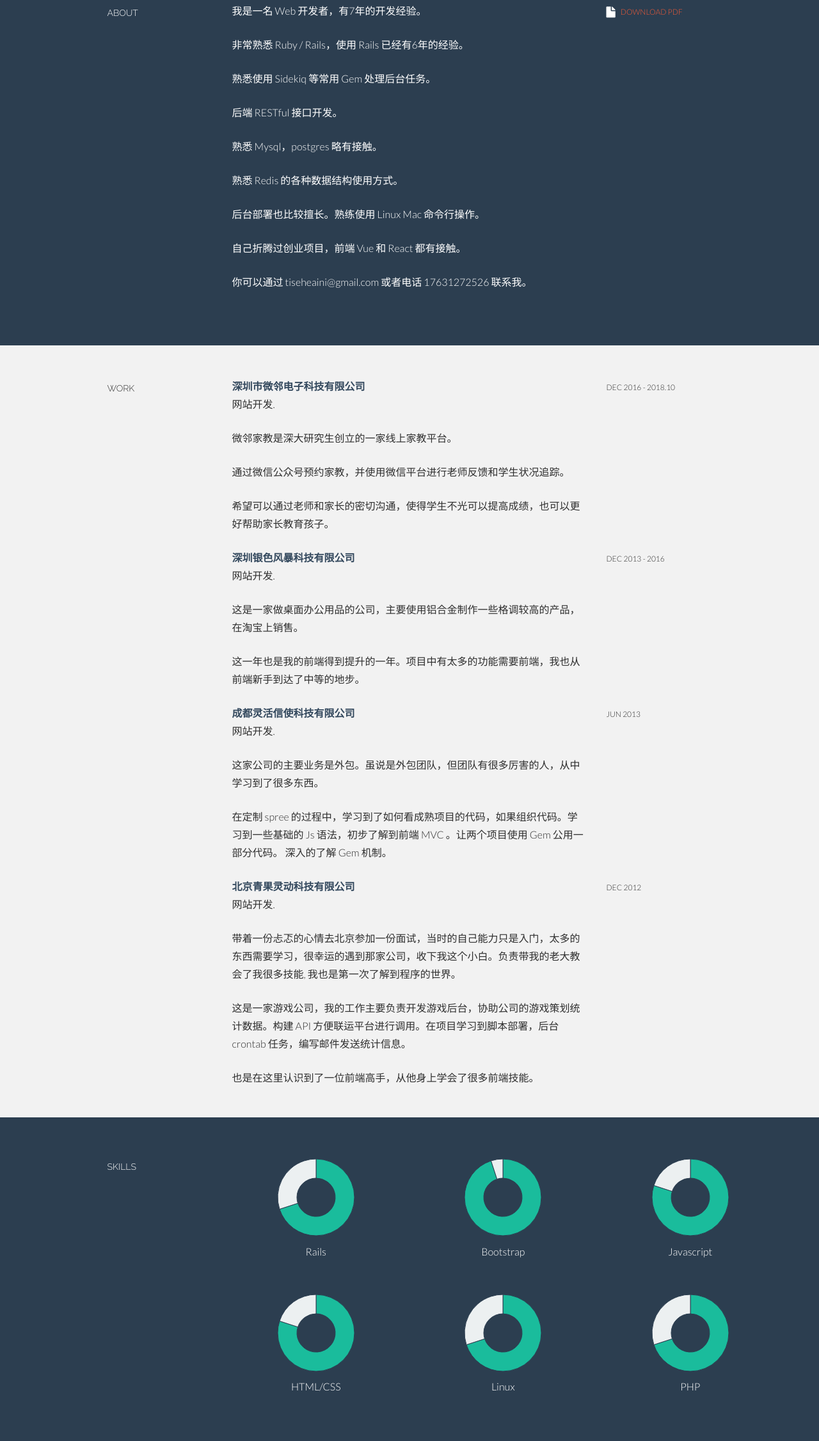
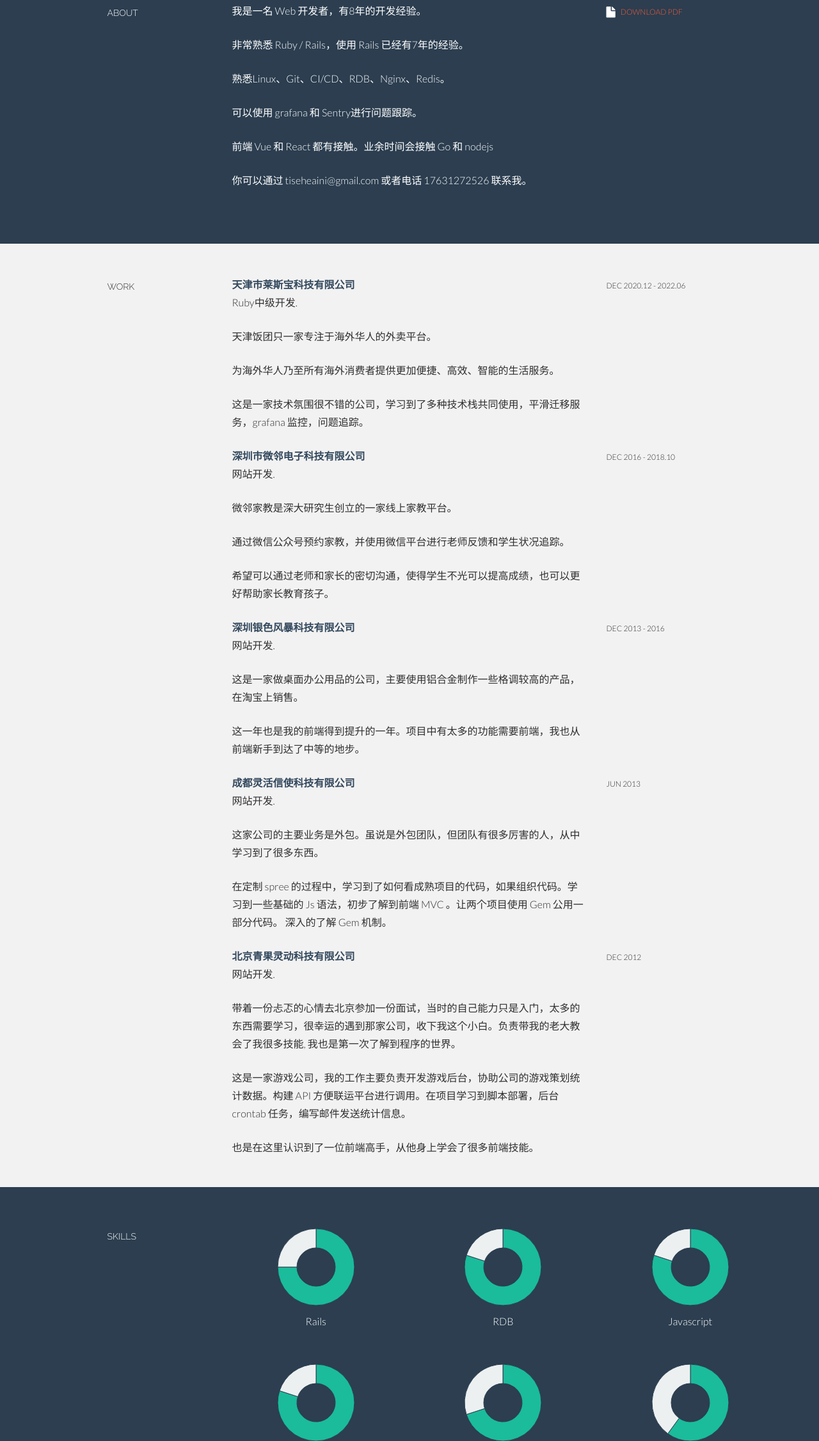
Before and after one commit to tiseheaini/resume, a plain HTML site: page index.html in a window 1280 px wide. Shown: the part 357-2610 px from the top of the page at 64% size. Drawn offline with Linux system fonts and the light colour scheme.

Commit message:
更新饭团简历

```diff
--- a/index.html
+++ b/index.html
@@ -75,19 +75,16 @@
 					<h5>ABOUT</h5>
 				</div>
 				<div class="col-lg-6">
-          <p>我是一名 Web 开发者，有7年的开发经验。</p>
-          <p>非常熟悉 Ruby / Rails，使用 Rails 已经有6年的经验。</p>
-          <p>熟悉使用 Sidekiq 等常用 Gem 处理后台任务。</p>
-          <p>后端 RESTful 接口开发。</p>
-          <p>熟悉 Mysql，postgres 略有接触。</p>
-          <p>熟悉 Redis 的各种数据结构使用方式。</p>
-          <p>后台部署也比较擅长。熟练使用 Linux Mac 命令行操作。</p>
-          <p>自己折腾过创业项目，前端 Vue 和 React 都有接触。</p>
+          <p>我是一名 Web 开发者，有8年的开发经验。</p>
+          <p>非常熟悉 Ruby / Rails，使用 Rails 已经有7年的经验。</p>
+          <p>熟悉Linux、Git、CI/CD、RDB、Nginx、Redis。</p>
+          <p>可以使用 grafana 和 Sentry进行问题跟踪。</p>
+          <p>前端 Vue 和 React 都有接触。业余时间会接触 Go 和 nodejs</p>
           <p>你可以通过 tiseheaini@gmail.com 或者电话 17631272526 联系我。</p>
 				</div>
 				<div class="col-lg-3">
 					<p>
-						<a href="assets/pdf/tise.c2qu.com.resume1124.pdf" download="tise.c2qu.com.resume.pdf"><i class="icon-file"></i><sm>DOWNLOAD PDF</sm></a>
+						<a href="assets/pdf/tise.c2qu.com.resume2022.pdf" download="tise.c2qu.com.resume.pdf"><i class="icon-file"></i><sm>DOWNLOAD PDF</sm></a>
 					</p>
 				</div>
 
@@ -101,11 +98,22 @@
 	<!--WORK DESCRIPTION -->
 	<div class="container desc">
 		<div class="row">
+        <div class="col-lg-2 col-lg-offset-1">
+          <h5>WORK</h5>
+        </div>
+        <div class="col-lg-6">
+          <p><t>天津市莱斯宝科技有限公司</t><br/>
+            Ruby中级开发. <br/>
+          </p>
+          <p>天津饭团只一家专注于海外华人的外卖平台。</p>
+          <p>为海外华人乃至所有海外消费者提供更加便捷、高效、智能的生活服务。</p>
+          <p>这是一家技术氛围很不错的公司，学习到了多种技术栈共同使用，平滑迁移服务，grafana 监控，问题追踪。</p>
+        </div>
+        <div class="col-lg-3">
+          <p><sm>DEC 2020.12 - 2022.06</sm></p>
+        </div>
 
-				<div class="col-lg-2 col-lg-offset-1">
-					<h5>WORK</h5>
-				</div>
-				<div class="col-lg-6">
+				<div class="col-lg-6 col-lg-offset-3">
 					<p><t>深圳市微邻电子科技有限公司</t><br/>
 						网站开发. <br/>
 					</p>
@@ -171,11 +179,11 @@
 						<script>
 							var doughnutData = [
 									{
-										value: 70,
+										value: 75,
 										color:"#1abc9c"
 									},
 									{
-										value : 30,
+										value : 25,
 										color : "#ecf0f1"
 									}
 								];
@@ -184,16 +192,16 @@
 					</div>
 					<div class="col-lg-3 centered">
 						<canvas id="bootstrap" height="130" width="130"></canvas>
-						<p>Bootstrap</p>
+						<p>RDB</p>
 						<br>
 						<script>
 							var doughnutData = [
 									{
-										value: 95,
+										value: 80,
 										color:"#1abc9c"
 									},
 									{
-										value : 5,
+										value : 20,
 										color : "#ecf0f1"
 									}
 								];
@@ -257,16 +265,16 @@
 					</div>
 					<div class="col-lg-3 centered">
 						<canvas id="php" height="130" width="130"></canvas>
-						<p>PHP</p>
+						<p>GO、Nodejs</p>
 						<br>
 						<script>
 							var doughnutData = [
 									{
-										value: 70,
+										value: 60,
 										color:"#1abc9c"
 									},
 									{
-										value : 30,
+										value : 40,
 										color : "#ecf0f1"
 									}
 								];
@@ -287,8 +295,21 @@
 		<div class="row">
 				<div class="col-lg-2 col-lg-offset-1">
 					<h5>PORTFOLIO</h5>
+        </div>
+
+        <div class="col-lg-6">
+					<p><img class="img-responsive" src="assets/img/fantuan-2020.png" alt=""></p>
 				</div>
-				<div class="col-lg-6">
+				<div class="col-lg-3">
+					<p>饭团外卖</p>
+          <p>
+            饭团是一家全球互联网生活服务公司，主要业务包括外卖、点评、跑腿业务。<br />
+            目前，饭团已覆盖加拿大、美国、澳大利亚主要城市，为海外华人乃至所有海外消费者提供更加便捷、高效、智能的生活服务。
+          </p></br>
+          <a href="https://www.fantuan.ca/delivery/zh/" target="_blank">饭团官网</a>
+				</div>
+
+				<div class="col-lg-6 col-lg-offset-3">
 					<p><img class="img-responsive" src="assets/img/weilinky.png" alt=""></p>
 				</div>
 				<div class="col-lg-3">
```
Also changed, not shown: assets/img/fantuan-2020.png (added), 1 other file.
